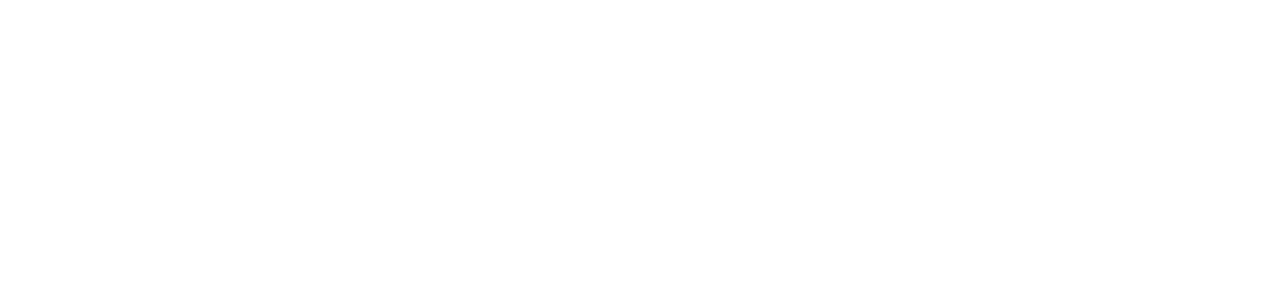
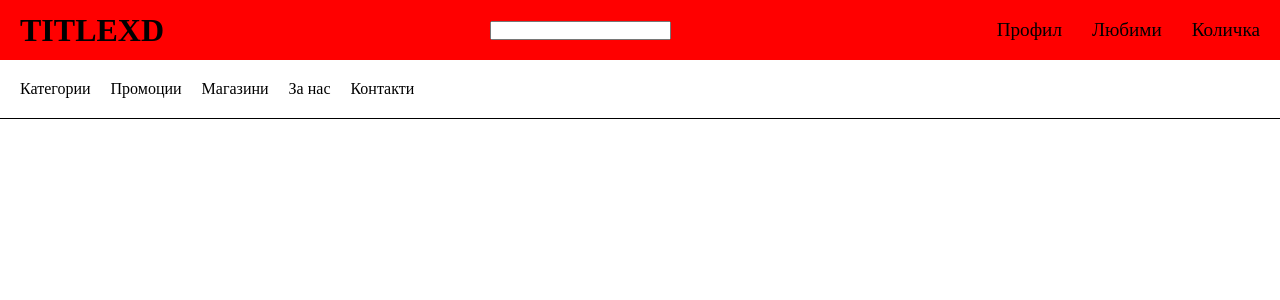
Before and after one commit to ValentinKoruev/PCstar, a Next.js app: page / in a window 1280 px wide. Shown: the top 300 px of the page. Built offline with nearby package versions, Linux system fonts and the light colour scheme.

Commit message:
feat: add header to layout

```diff
--- a/src/app/layout.tsx
+++ b/src/app/layout.tsx
@@ -1,4 +1,5 @@
 import './globals.scss'
+import Header from './components/Header'
 
 export const metadata = {
   title: 'PC STORE',
@@ -12,7 +13,10 @@
 }) {
   return (
     <html lang="en">
-      <body>{children}</body>
+      <body>
+        <Header />
+        {children}
+      </body>
     </html>
   )
 }
```
